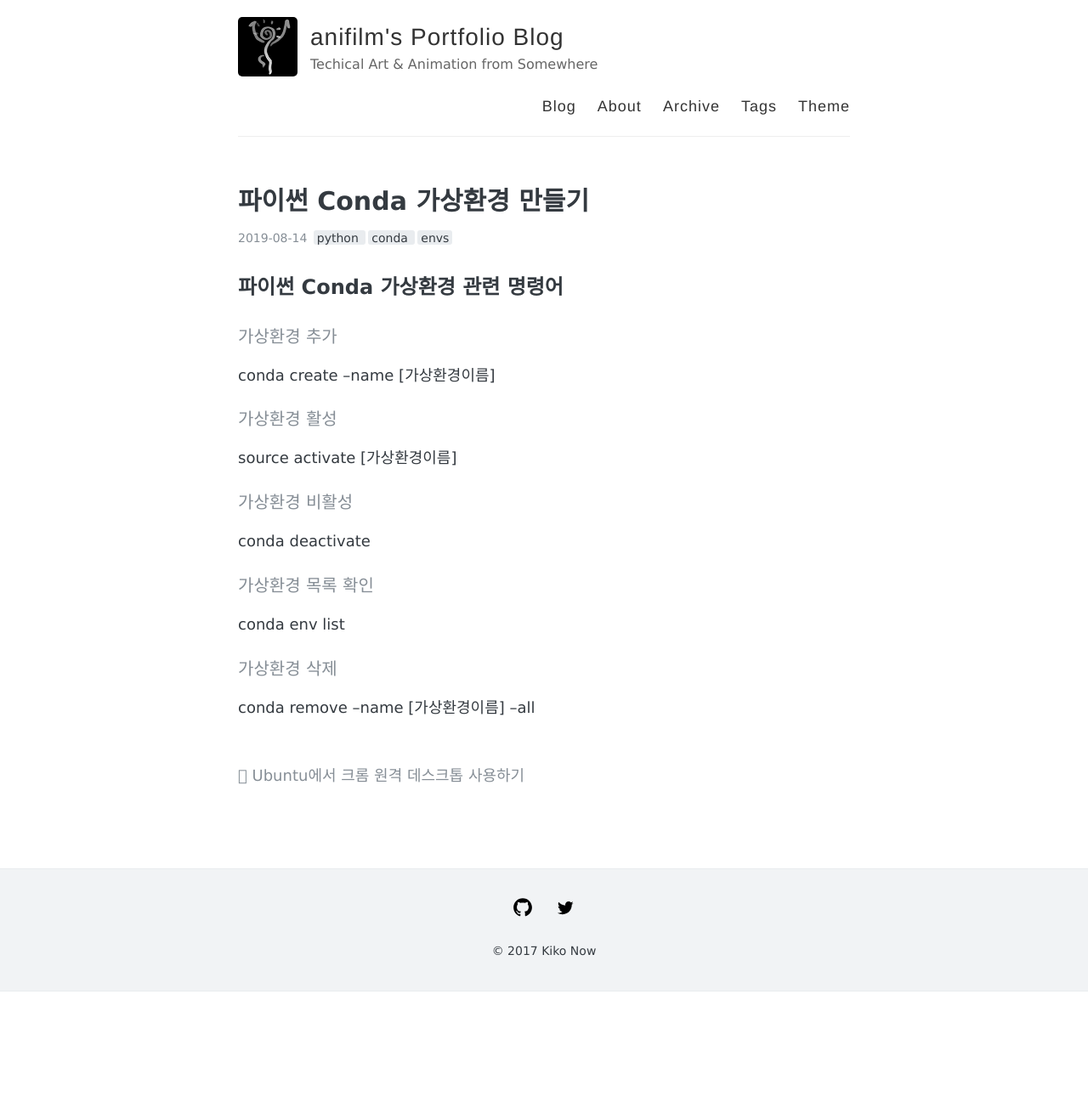
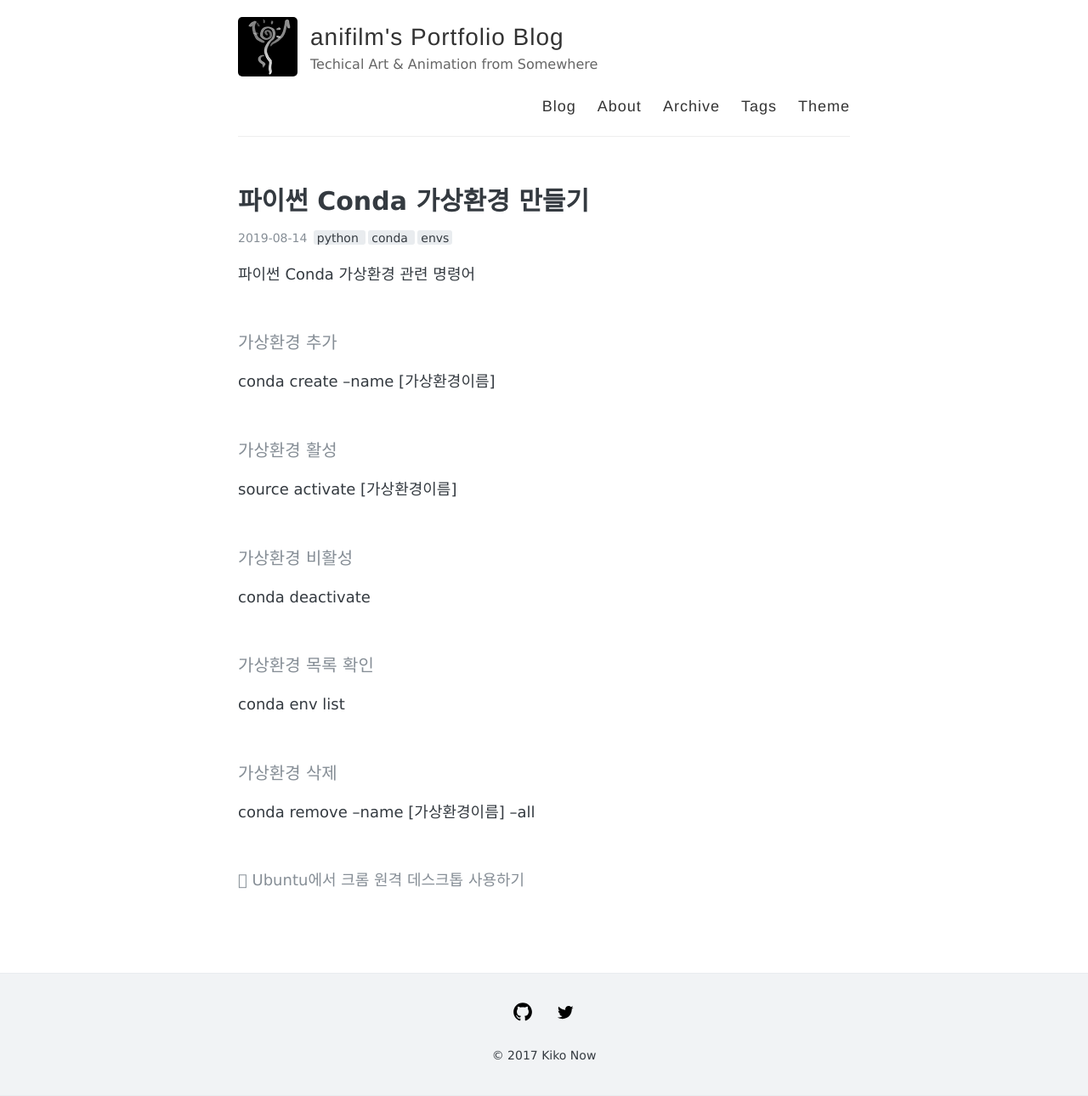
Before and after one commit to anifilm/anifilm.github.io, a Jekyll site: the page built from _posts/2019-08-14-python-conda-envs.md, in a window 1280 px wide. Shown: the whole page at 85% size. Built offline with Jekyll 4.4.1, drawn with Linux system fonts in a browser that asks for light colours; before the commit the page ends 1167 px from its top, so only the background shows below that.

Commit message:
Update 2019-08-14-python-conda-envs.md

```diff
--- a/_posts/2019-08-14-python-conda-envs.md
+++ b/_posts/2019-08-14-python-conda-envs.md
@@ -5,24 +5,24 @@ tags: [python, conda, envs]
 comments: true
 ---
 
-## 파이썬 Conda 가상환경 관련 명령어
-
-
+파이썬 Conda 가상환경 관련 명령어
+<br>
+<br>
 #### 가상환경 추가
 conda create --name [가상환경이름]
-
-
+<br>
+<br>
 #### 가상환경 활성
 source activate [가상환경이름]
-
-
+<br>
+<br>
 #### 가상환경 비활성
 conda deactivate
-
-
+<br>
+<br>
 #### 가상환경 목록 확인
 conda env list
-
-
+<br>
+<br>
 #### 가상환경 삭제
 conda remove --name [가상환경이름] --all
```
